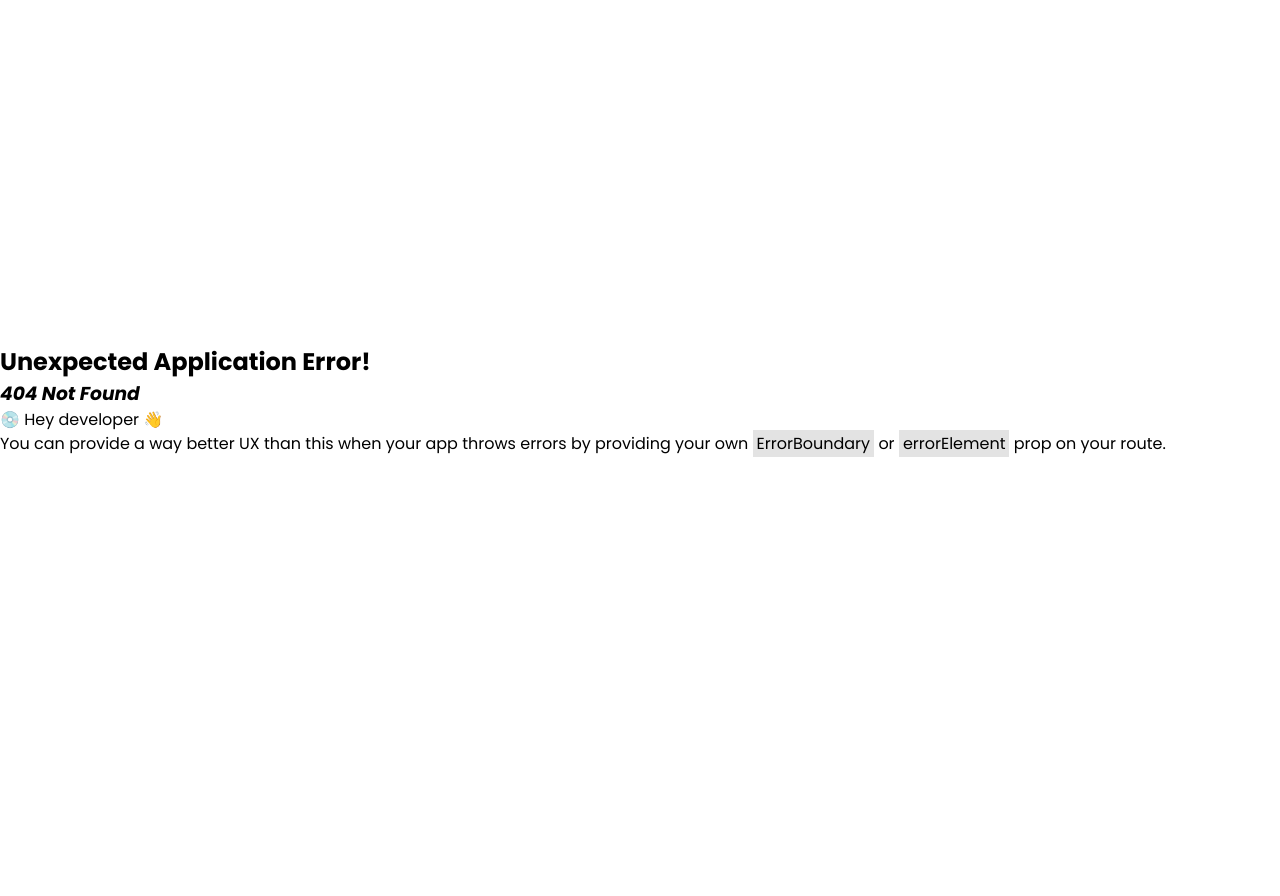
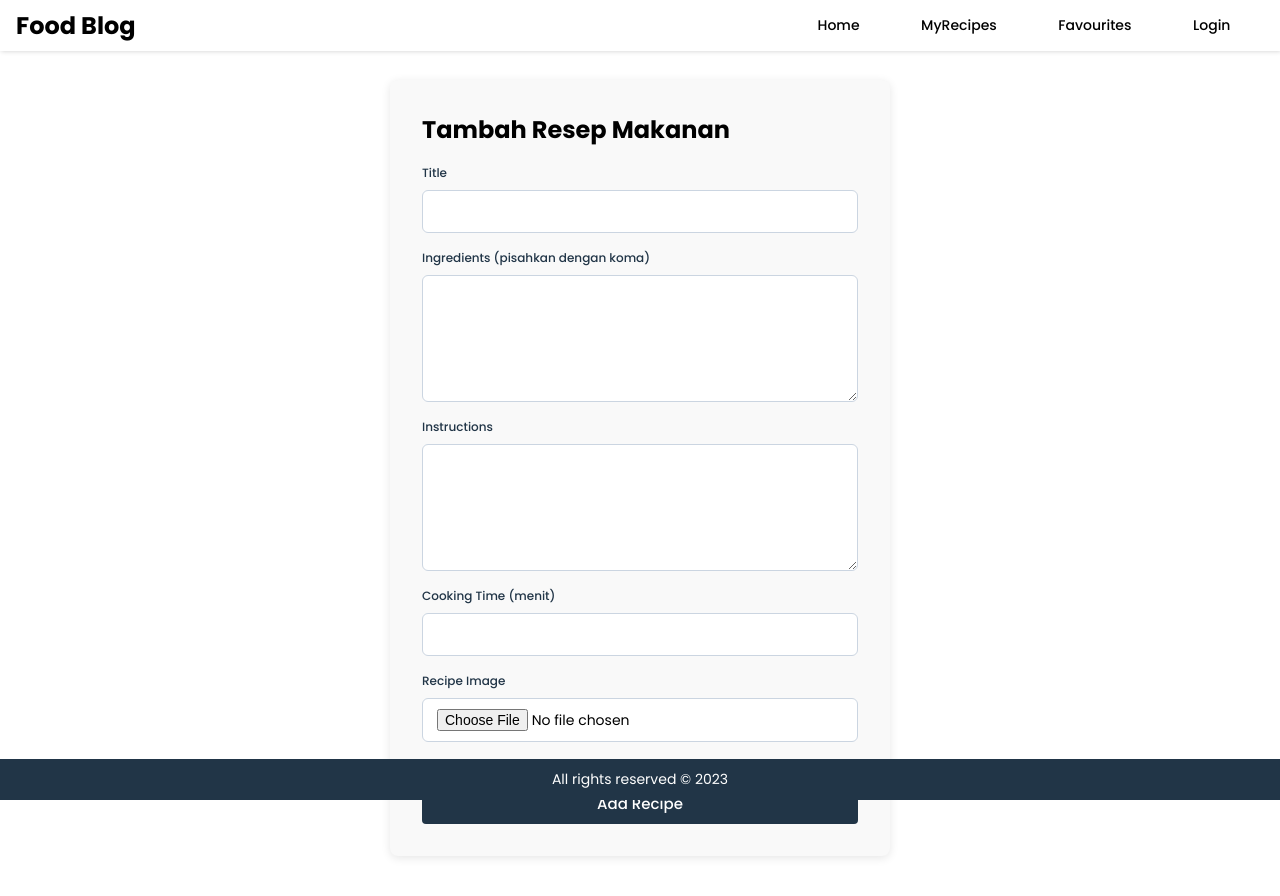
Before and after one commit to zainalsaputra/food-blog-app-frontend, a React (Vite) app: page /addrecipe in a window 1280 px wide. Before the commit this address had no page. Shown: the top 896 px of the page. Before the commit the page ends 800 px from the top, so only its background shows below. Built offline with nearby package versions, Linux system fonts and the light colour scheme.

Commit message:
create add food recipes pages with integration api

```diff
--- a/src/App.css
+++ b/src/App.css
@@ -192,10 +192,26 @@ section {
   z-index: 9;
 }
 
+.container {
+  display: flex;
+  justify-content: center;
+  align-items: center;
+  padding: 5rem;
+  width: 100vw;
+  min-height: 100vh;
+  box-sizing: border-box;
+}
+
 .form {
   display: flex;
   flex-direction: column;
   gap: 1rem;
+  width: 100%;
+  max-width: 500px; /* Batasi lebar maksimum form */
+  background-color: #f9f9f9;
+  padding: 2rem;
+  border-radius: 8px;
+  box-shadow: 0 2px 10px rgba(0,0,0,0.1);
 }
 
 .form-control {
@@ -211,7 +227,8 @@ section {
   color: #213547;
 }
 
-.form-control input {
+.form-control input,
+.form-control textarea {
   border: 1px solid #cbd5e1;
   background-color: #fff;
   border-radius: 6px;
@@ -222,7 +239,8 @@ section {
   color: #000000;
 }
 
-.form-control input:focus {
+.form-control input:focus,
+.form-control textarea:focus {
   border-color: #60c6a8;
   box-shadow: 0 0 0 2px rgba(96, 198, 168, 0.3);
 }
@@ -256,16 +274,9 @@ section {
   color: red;
   font-size: 13px;
 }
-.container {
-  display: flex;
-  justify-content: center;
-  align-items: center;
-  width: 100vw;
-  height: 100vh;
-}
 
-.add-recipe {
-  width: 100%;
+.input-textarea {
+  resize: vertical;
 }
 
 .recipe {
--- a/src/App.jsx
+++ b/src/App.jsx
@@ -6,6 +6,7 @@ import { createBrowserRouter, RouterProvider } from "react-router-dom";
 import Home from "./pages/home";
 import MainNavigation from "./components/MainNavigation";
 import ErrorPage from "./pages/ErrorPage";
+import AddFoodRecipes from "./pages/AddFoodRecipes";
 
 // const getAllRecipes = async () => {
 //   const response = await fetch(
@@ -39,6 +40,7 @@ const router = createBrowserRouter([
       { path: "/", element: <Home />, loader: getAllRecipes },
       { path: "/myrecipe", element: <Home /> },
       { path: "/favrecipe", element: <Home /> },
+      { path: "/addrecipe", element: <AddFoodRecipes /> },
     ],
     // errorElement: <ErrorPage />,
   },
--- a/src/components/RecipeItems.jsx
+++ b/src/components/RecipeItems.jsx
@@ -3,7 +3,7 @@ import { useLoaderData } from "react-router-dom";
 import { IoMdStopwatch } from "react-icons/io";
 import { FaRegHeart } from "react-icons/fa";
 
-import foodImg from "../assets/foodRecipe.png";
+// import foodImg from "../assets/foodRecipe.png";
 
 export default function RecipeItems() {
   const allRecipes = useLoaderData();
@@ -15,7 +15,7 @@ export default function RecipeItems() {
           return (
             <div className="card" key={index}>
               <img
-                src={foodImg}
+                src={`${import.meta.env.VITE_API_URL}/uploads/${item.coverImage}`}
                 alt={item.title}
                 width="120px"
                 height="100px"
--- /dev/null
+++ b/src/pages/AddFoodRecipes.jsx
@@ -0,0 +1,86 @@
+import axios from 'axios'
+import React, { useState } from 'react'
+import { useNavigate } from 'react-router-dom'
+
+export default function AddFoodRecipe() {
+    const [recipeData, setRecipeData] = useState({})
+    const [isLoading, setIsLoading] = useState(false)
+    const [errorMsg, setErrorMsg] = useState("")
+    const navigate = useNavigate()
+
+    const onHandleChange = (e) => {
+        let val
+        if (e.target.name === "ingredients") {
+            val = e.target.value.split(",")
+        } else if (e.target.name === "coverImage") {
+            val = e.target.files[0]
+        } else {
+            val = e.target.value
+        }
+
+        setRecipeData(pre => ({ ...pre, [e.target.name]: val }))
+    }
+
+    const onHandleSubmit = async (e) => {
+        e.preventDefault()
+        setIsLoading(true)
+        setErrorMsg("")
+
+        const formData = new FormData()
+        formData.append("title", recipeData.title)
+        formData.append("ingredients", JSON.stringify(recipeData.ingredients))
+        formData.append("instructions", recipeData.instructions)
+        formData.append("cookingTime", recipeData.cookingTime)
+        formData.append("coverImage", recipeData.coverImage)
+
+        try {
+            await axios.post(`${import.meta.env.VITE_API_URL}/recipes`, formData, {
+                headers: {
+                    'authorization': 'Bearer ' + localStorage.getItem("accessToken")
+                }
+            })
+            navigate("/")
+        } catch (err) {
+            const msg = err.response?.data?.message || "Gagal menambahkan resep. Silakan coba lagi."
+            setErrorMsg(msg)
+            console.error("Error saat mengirim data:", err)
+        } finally {
+            setIsLoading(false)
+        }
+    }
+
+    return (
+        <div className='container'>
+            <form className='form' onSubmit={onHandleSubmit}>
+                <h2>Tambah Resep Makanan</h2>
+
+                {errorMsg && <div style={{ color: 'red', marginBottom: '1rem' }}>{errorMsg}</div>}
+                {isLoading && <div style={{ marginBottom: '1rem' }}>Mengirim data...</div>}
+
+                <div className='form-control'>
+                    <label>Title</label>
+                    <input type="text" className='input' name="title" onChange={onHandleChange} />
+                </div>
+                <div className='form-control'>
+                    <label>Ingredients (pisahkan dengan koma)</label>
+                    <textarea className='input-textarea' name="ingredients" rows="5" onChange={onHandleChange}></textarea>
+                </div>
+                <div className='form-control'>
+                    <label>Instructions</label>
+                    <textarea className='input-textarea' name="instructions" rows="5" onChange={onHandleChange}></textarea>
+                </div>
+                <div className='form-control'>
+                    <label>Cooking Time (menit)</label>
+                    <input type="number" className='input' name="cookingTime" onChange={onHandleChange} />
+                </div>
+                <div className='form-control'>
+                    <label>Recipe Image</label>
+                    <input type="file" className='input' name="coverImage" onChange={onHandleChange} accept="image/*" />
+                </div>
+                <button type="submit" disabled={isLoading}>
+                    {isLoading ? "Menyimpan..." : "Add Recipe"}
+                </button>
+            </form>
+        </div>
+    )
+}
--- a/src/pages/Home.jsx
+++ b/src/pages/Home.jsx
@@ -1,8 +1,11 @@
 import React from "react";
+import { useNavigate } from "react-router-dom";
 import foodRecipe from "../assets/foodRecipe.png";
 import RecipeItems from "../components/RecipeItems";
 
 export default function Home() {
+  const navigate = useNavigate();
+
   return (
     <>
       <section className="home">
@@ -15,7 +18,9 @@ export default function Home() {
             distribution of letters, as opposed to using 'Content here, content
             here', making it look like readable English
           </h5>
-          <button>Share your recipe</button>
+          <button onClick={() => navigate("/addrecipe")}>
+            Share your recipe
+          </button>
         </div>
         <div className="right">
           <img src={foodRecipe} width="320px" height="300px" />
```
